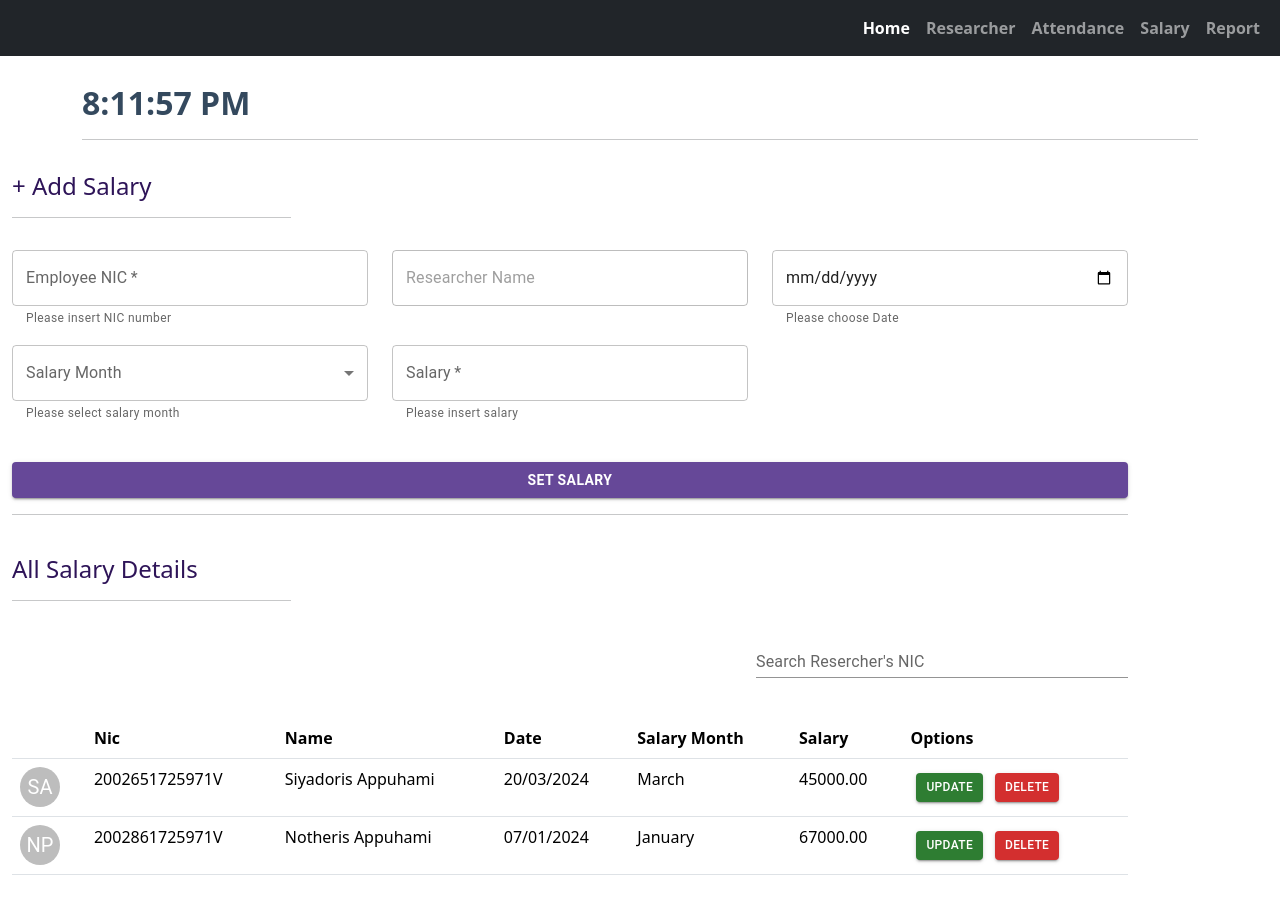
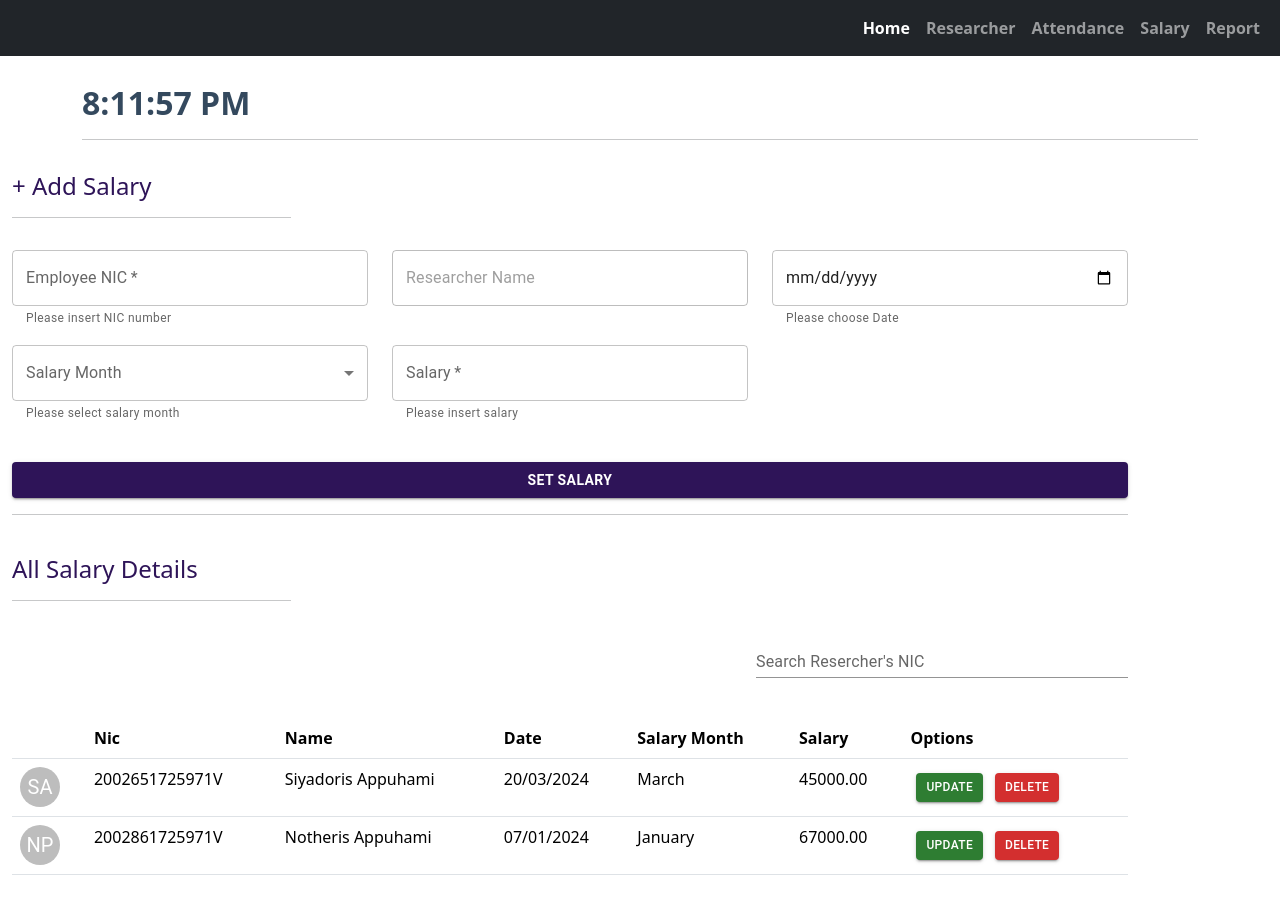
Before and after one commit to prashankulathunga/RFIAS, a React (Vite) app in the folder RFIAS_V0.1/: page /salary in a window 1280 px wide. Built offline with nearby package versions, Linux system fonts and the light colour scheme.

Commit message:
color-change commit

```diff
--- a/RFIAS_V0.1/src/App.css
+++ b/RFIAS_V0.1/src/App.css
@@ -67,7 +67,7 @@ body {
 }
 
 .exploreBtn {
-    background-color: #664898 !important;
+    background-color: #2E1458 !important;
     font-weight: bold !important;
     font-size: 12px !important;
 }
@@ -110,7 +110,7 @@ body {
 
 .savEmpBtn > button {
     margin-top: 38px;
-    background-color: #664898 !important;
+    background-color: #2E1458 !important;
     font-weight: bold;
 }
 
```
